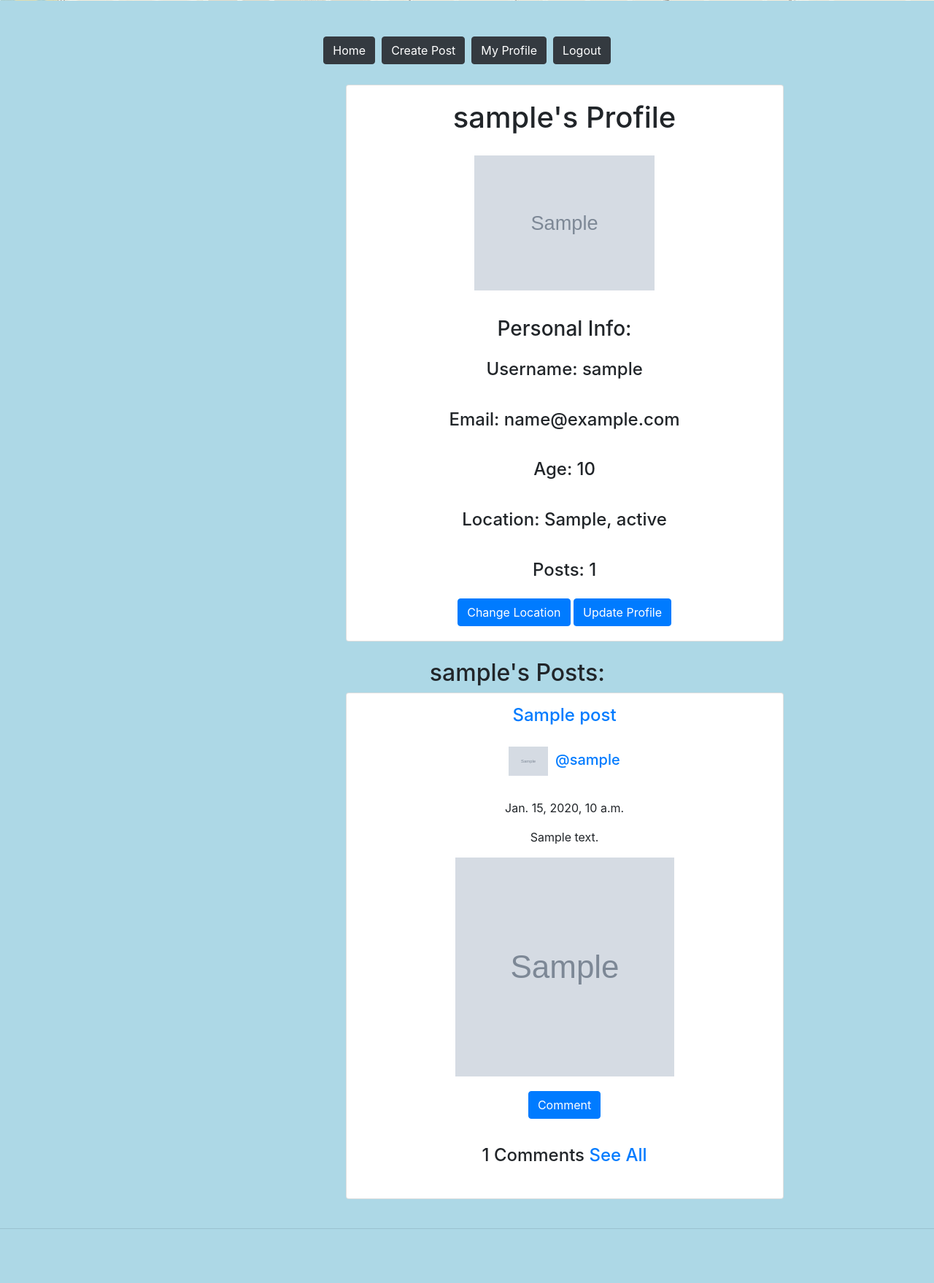
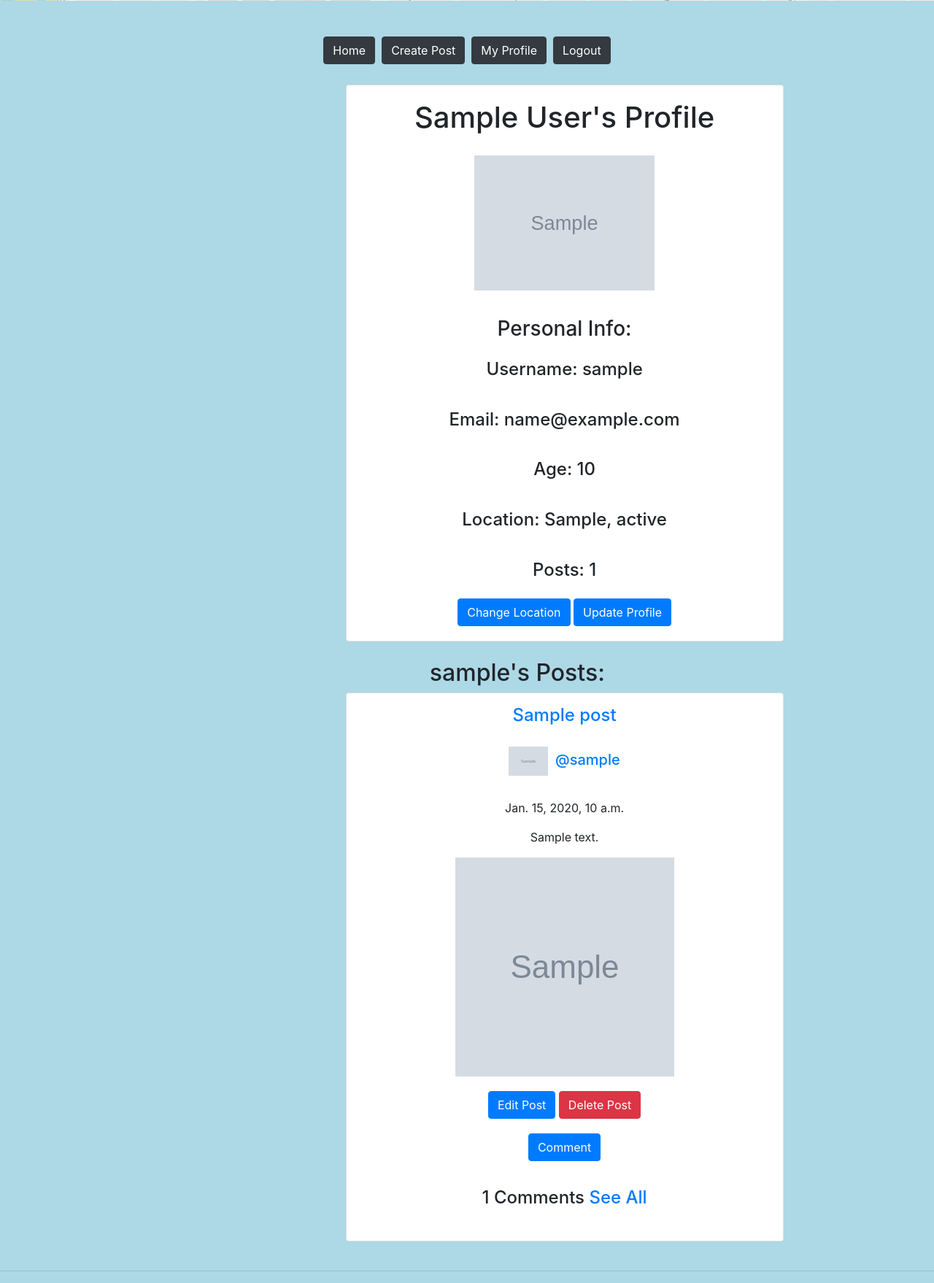
Before and after one commit to reginaldmj/capstone-neighborly, a Django app: page /profile/1/ in a window 1280 px wide. Shown: the part 127-1885 px from the top of the page at 73% size. Before the commit the page ends 1811 px from the top, so only its background shows below. Run offline with Django 3.2, Linux system fonts and the light colour scheme; a user stored in the database is signed in; tables that the repository leaves empty hold one stand-in row (values such as "Sample post"); grey boxes marked "Sample" are stand-in pictures.

Commit message:
updated profile page

```diff
--- a/templates/profile.html
+++ b/templates/profile.html
@@ -5,7 +5,7 @@
 <div class="card" style=" margin-left:37%;width: 600;">
     <div class="card-body">
         <div>
-            <h1>{{ current_user.username}}'s Profile</h1>
+            <h1>{{ current_user.display_name}}'s Profile</h1>
             {% if current_user.profile_pic %}
             <img src="{{ current_user.profile_pic.url}}" alt="" style="margin:20px; height: 185;">
             <p></p>
@@ -48,6 +48,12 @@
         {% else %}
             <div></div>
         {% endif %}
+        {% if user == post.posted_by or is_admin %}
+    <div class="card-body" style="padding-bottom: 0px;">
+        <button type="button" class="btn btn-primary" onclick="location.href='/post/{{post.id}}/edit/'">Edit Post</button>
+        <button type="button" class="btn btn-danger" onclick="location.href='/post/{{post.id}}/delete/'">Delete Post</button>
+    </div>
+    {% endif %}
     <div class="card-body" style="padding-bottom: 0px;">
       <button type="button" class="btn btn-primary" onclick="location.href='/comment/{{post.id}}/'">Comment</button>
     </div>
```
Also changed, not shown: media/images/penguin_7cowENQ.png (added), media/images/penguin_tc2uFgp.png (added).
